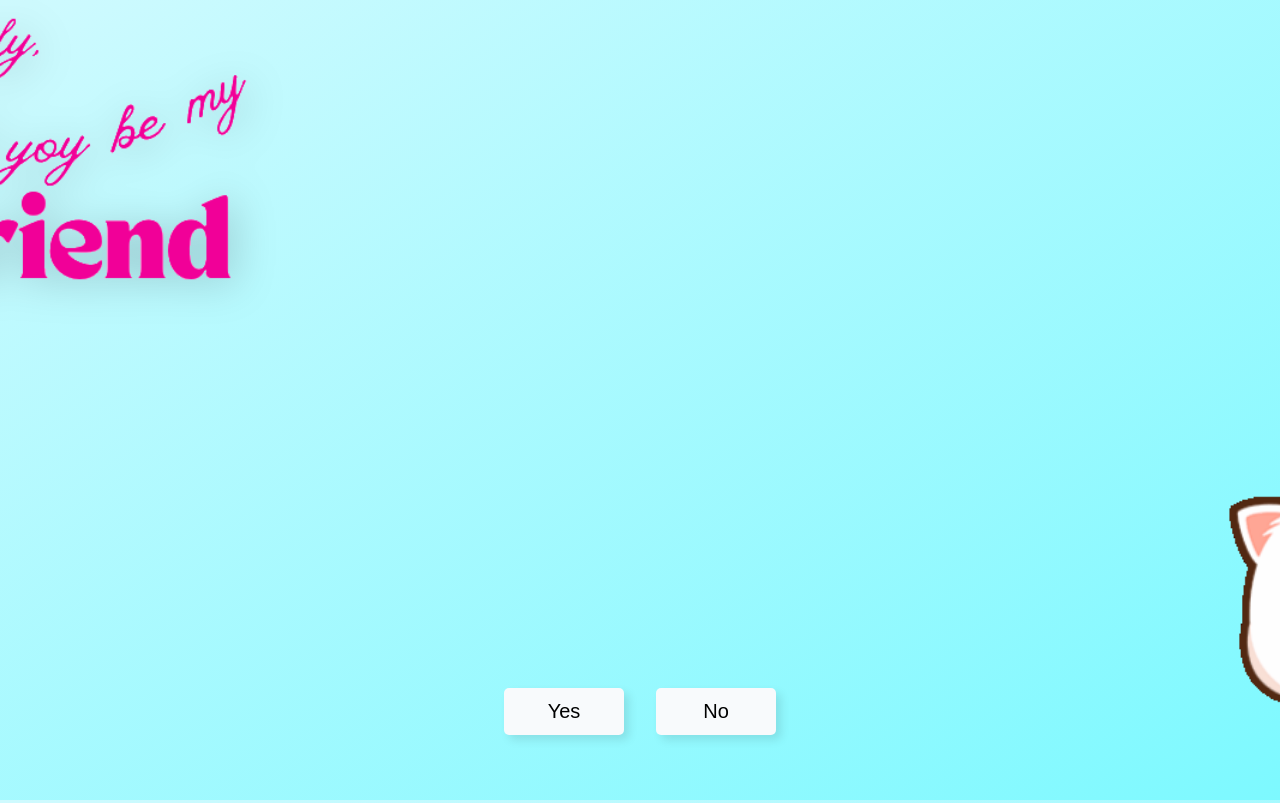
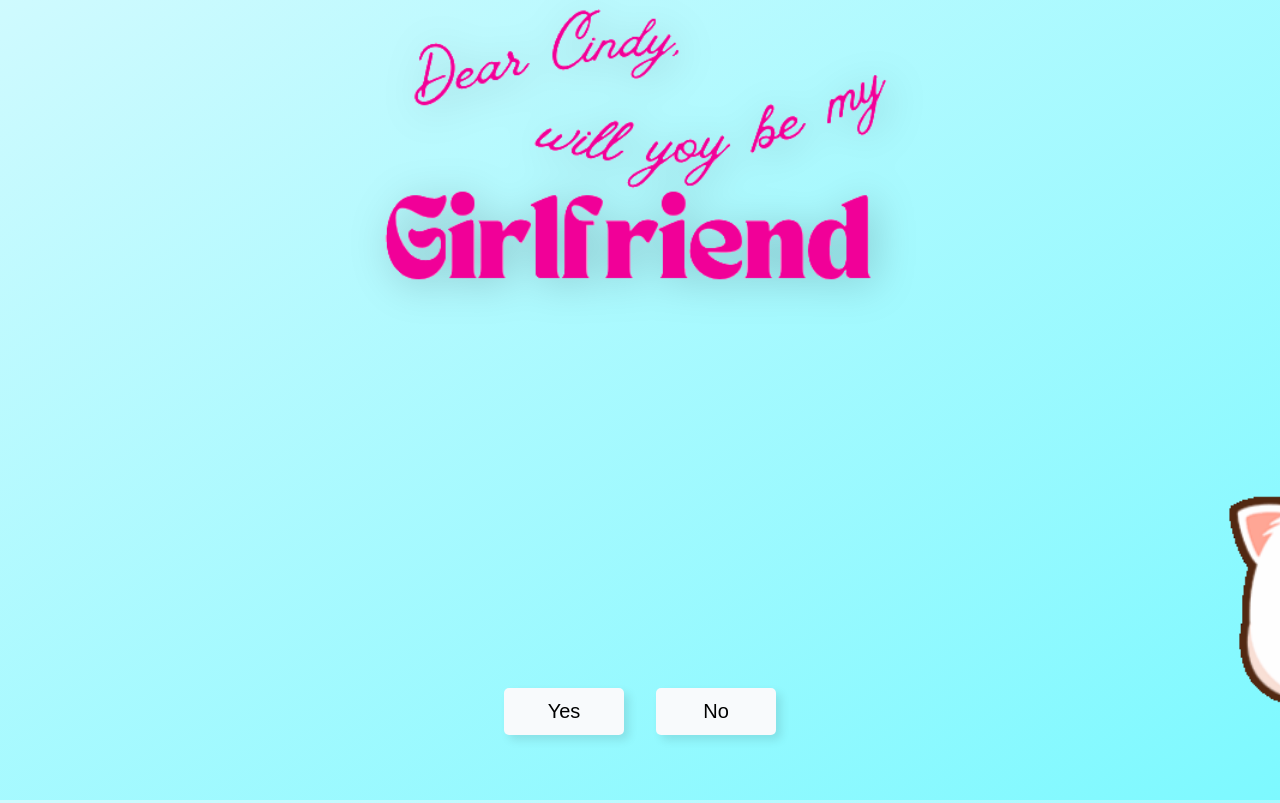
Before and after one commit to KeeganMay168/dear-cindy.github.io, a plain HTML site: page index.html in a window 1280 px wide. Shown: the top 803 px of the page. Drawn offline with Linux system fonts and the light colour scheme.

Commit message:
Update styles.css

```diff
--- a/styles.css
+++ b/styles.css
@@ -21,7 +21,7 @@ body {
 .header-img {
   position: absolute;
   top: calc(0% - 100px);
-  left: calc(0% - 300px);
+  left: calc(50% - 300px);
   display: flex;
   width: 100%;
   max-width: 600px;
```
